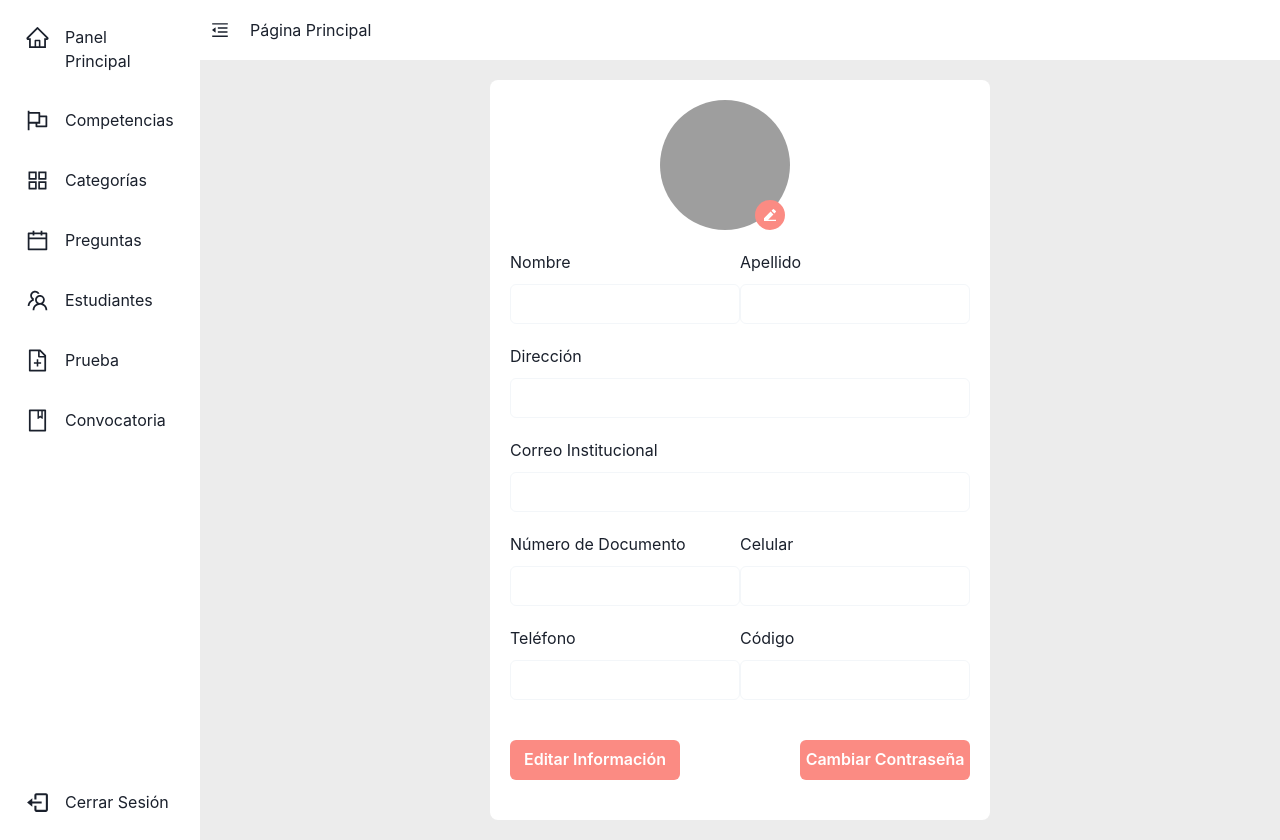
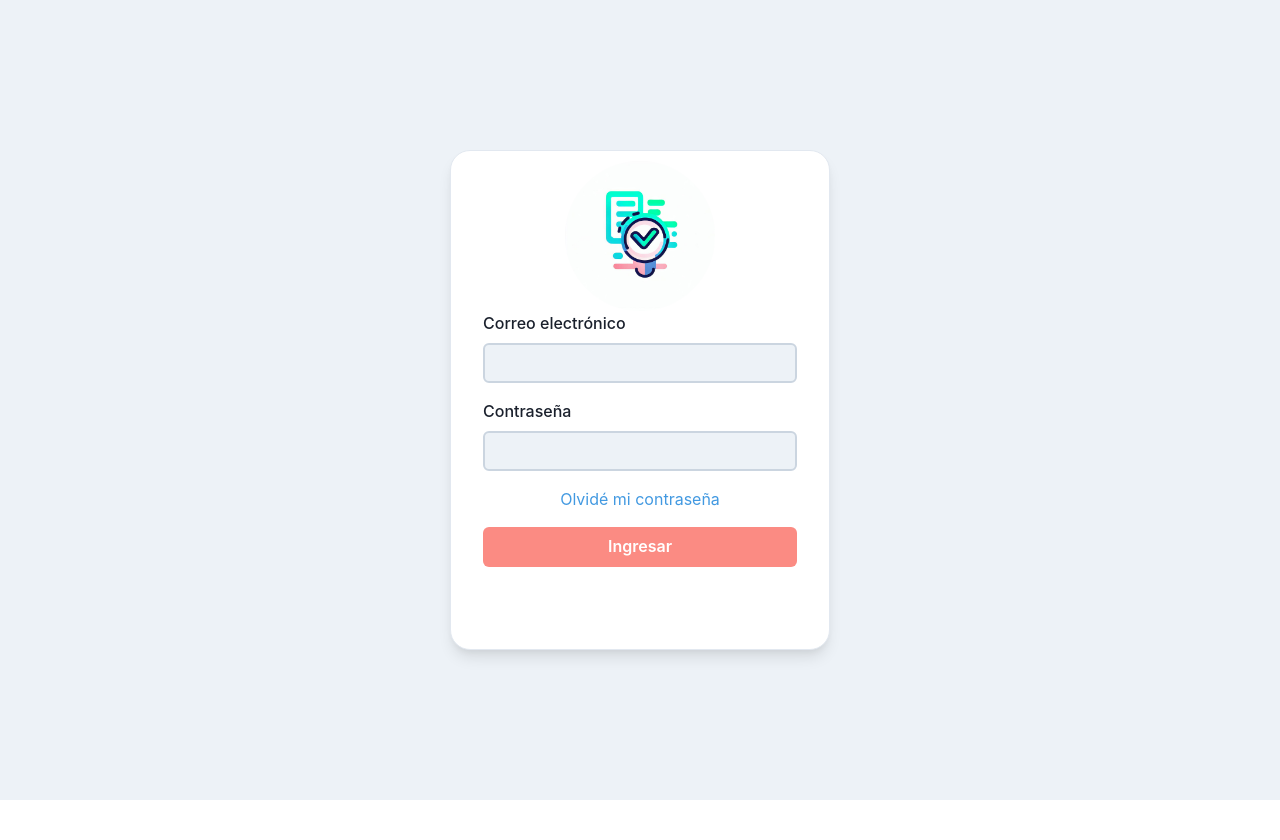
Before and after one commit to luc4shk/simuladorAYD, a React (Vite) app in the folder frontend/: page / in a window 1280 px wide. After the commit the page ends 800 px from the top, so only its background shows below. Built offline with nearby package versions, Linux system fonts and the light colour scheme; grey boxes are pictures that could not be loaded.

Commit message:
Modificando el login

```diff
--- a/frontend/package.json
+++ b/frontend/package.json
@@ -16,6 +16,7 @@
     "framer-motion": "^10.12.10",
     "react": "^18.2.0",
     "react-dom": "^18.2.0",
+    "react-hot-toast": "^2.4.1",
     "react-icons": "^4.8.0",
     "yup": "^1.1.1"
   },
--- a/frontend/src/App.jsx
+++ b/frontend/src/App.jsx
@@ -1,9 +1,9 @@
 import { useEffect, useState } from 'react'
-import reactLogo from './assets/react.svg'
 import './App.css'
 import SideBar from './components/SideBar'
 import NavBar from './components/NavBar'
 import Page from './components/container/Page'
+import Login from './components/forms/Login'
 
 function App() {
 
@@ -11,8 +11,9 @@ function App() {
   const change = () => setOpen(!open)
   return (
    <>
-   <SideBar isOpen={open}/>
-   <Page changeOpen={change} isOpen={open}/>
+   <Login/>
+   {/* <SideBar isOpen={open}/>
+   <Page changeOpen={change} isOpen={open}/> */}
    </>
   )
 }
--- /dev/null
+++ b/frontend/src/components/forms/Login.jsx
@@ -0,0 +1,104 @@
+import {
+  Flex,
+  Box,
+  Button,
+  Center,
+  FormControl,
+  FormLabel,
+  Input,
+  Link,
+  Image,
+  FormErrorMessage,
+} from "@chakra-ui/react";
+import * as Yup from "yup";
+import { Formik, Field, Form } from "formik";
+import toast, { Toaster } from 'react-hot-toast';
+import React from "react";
+
+
+export default function Login() {
+  const initialValues = {
+    email: "",
+    password: "",
+  };
+
+  const notify = (values="Va") =>{
+    toast.success("Ingreso exitoso!")
+  }
+
+  const validationSchema = Yup.object().shape({
+    email: Yup.string().email("Correo Inválido").required("Correo requerido"),
+    password: Yup.string()
+      .required("Contraseña requerida")
+      .min(5, "La contraseña es muy corta")
+      .max(20, "La contraseña es muy larga"),
+  });
+
+  return (
+    <Center h="100vh" bg="gray.100">
+      <Formik initialValues={initialValues} validationSchema={validationSchema}
+      enableReinitialize={true}
+      onSubmit={(values)=>{
+        notify()
+      }}
+      >
+        {(props) => {
+
+          const {values, errors, isSubmitting, touched} = props
+
+          return (
+            <Form>
+            <Box
+              bg="white"
+              width="380px"
+              height="500px"
+              borderWidth="1px"
+              borderRadius="20px"
+              overflow="hidden"
+              pt="10px"
+              px={8}
+              boxShadow="lg"
+            >
+              <Image
+                src="../public/Logo1.jpg"
+                borderRadius="full"
+                boxSize="150px"
+                mx="auto"
+                my={0}
+                alt="Logo"
+              />
+              <FormControl isInvalid={errors.email && touched.email}>
+                <FormLabel htmlFor="email">Correo electrónico</FormLabel>
+                <Field as={Input} id="email" name="email" variant="filled" borderColor="gray.300" type="email" />
+                <FormErrorMessage>{errors.email}</FormErrorMessage>
+              </FormControl>
+              <FormControl isInvalid={errors.password && touched.password}>
+                <FormLabel htmlFor="password" mt={4}>Contraseña</FormLabel>
+                <Field as={Input} id="password" name="password" borderColor="gray.300" variant="filled" type="password" />
+                <FormErrorMessage>{errors.password}</FormErrorMessage>
+              </FormControl>
+                <Box mt={4} textAlign="center">
+                  <Link color="blue.400" href="#" _hover="none">
+                    Olvidé mi contraseña
+                  </Link>
+                </Box>
+                <Button
+                  color="white"
+                  background={"principal.100"}
+                  mt={4}
+                  width="full"
+                  _hover="none"
+                  _active="none"
+                  type="submit"
+                >
+                  Ingresar
+                </Button>
+                <Toaster  position="bottom-right"/>
+            </Box>
+            </Form>
+          );
+        }}
+      </Formik>
+    </Center>
+  );
+}
```
Also changed, not shown: frontend/src/components/Login.jsx (deleted, +0 -33 lines), 1 other file (tests, documents, lock files or other folders).
